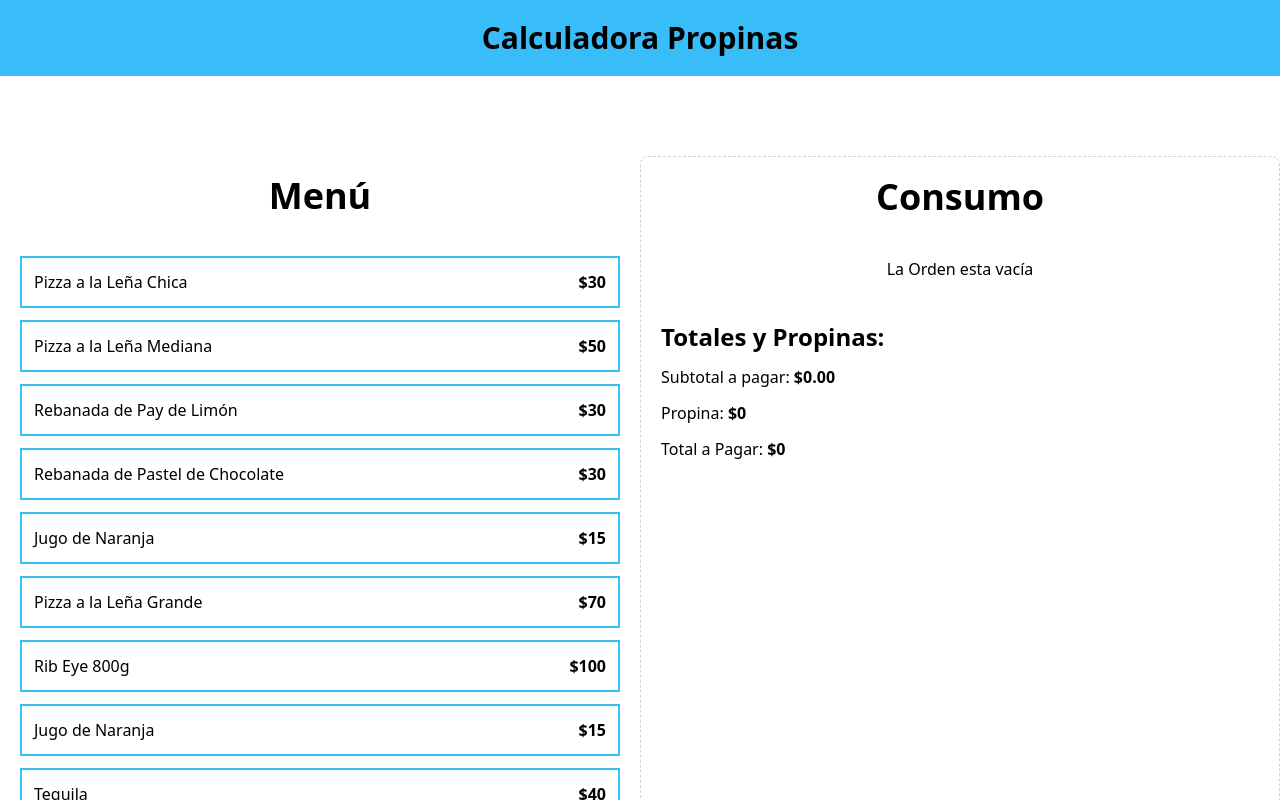
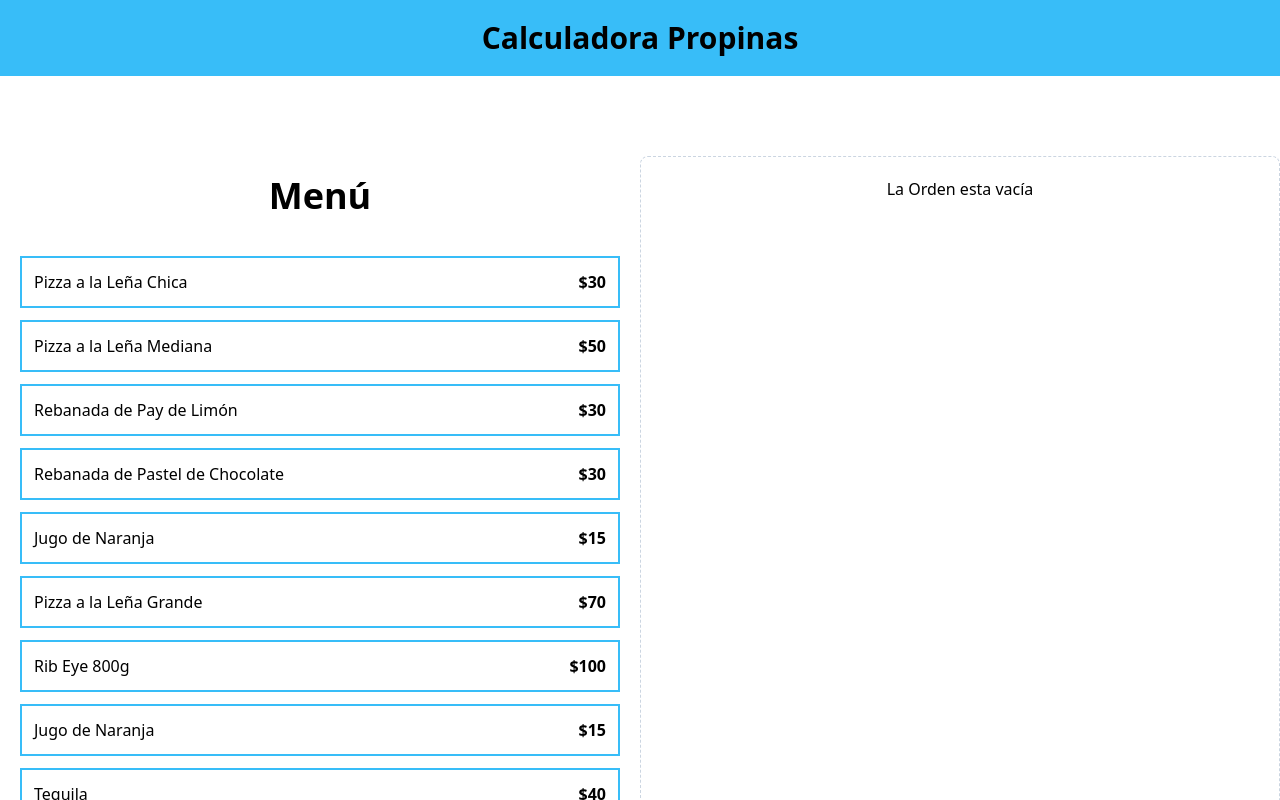
Before and after one commit to Enyel04/CalculadoraPropinas, a React (Vite) app: page / in a window 1280 px wide. Shown: the top 800 px of the page. Built offline with nearby package versions, Linux system fonts and the light colour scheme.

Commit message:
Terminando calculadora de Propinas

```diff
--- a/src/App.tsx
+++ b/src/App.tsx
@@ -1,12 +1,14 @@
 import MenuItem from "./components/MenuItem"
 import OrderContents from "./components/OrderContents"
 import OrderTotals from "./components/OrderTotals"
+
+import TipPorcentajeForm from "./components/TipPorcentajeForm"
 import { menuItems } from "./data/db"
 import useOrder from "./hooks/useOrder"
 
 function App() {
 
-  const {order,addItem,removeItem}=useOrder()
+  const {order,addItem,removeItem,tip,setTip, placeOrder}=useOrder()
 
   return (
     <>
@@ -38,15 +40,31 @@
         </div>
 
           <div className="border border-dashed border-slate-300 p-5 rounded-lg space-y-10">
-                  <OrderContents
+
+            {order.length>0 ?(
+              <>
+                <OrderContents
                   order={order}
                   removeItem={removeItem}
-                  ></OrderContents>
+                  />
+
+                  <TipPorcentajeForm
+                  setTip={setTip}
+                  tip={tip}
+                  />
 
 
                   <OrderTotals
                   order={order}
+                  tip={tip}
+                  placeOrder={placeOrder}
                    />
+              </>
+
+            ) : (
+              <p className=" text-center"> La Orden esta vacía</p>
+            )}
+
 
 
           </div>
--- a/src/components/OrderContents.tsx
+++ b/src/components/OrderContents.tsx
@@ -12,10 +12,7 @@
         <h2 className=' font-black  text-4xl text-center'> Consumo</h2>
 
         <div className="space-y-3 mt-10">
-            {order.length===0 ?
-                <p className=" text-center"> La Orden esta vacía</p>
-            :  (
-                order.map(item=>(
+            { order.map(item=>(
                     <div
                         key={item.id}
                         className=" flex  justify-between border-t border-gray-200  py-5  peer-last-of-type:end items-center"
@@ -36,7 +33,7 @@
                 ))  //El operador ternario evalua si hay elemento o no, al ver que hay los va agregando
 
 
-            )
+
             }
 
         </div>
--- a/src/components/OrderTotals.tsx
+++ b/src/components/OrderTotals.tsx
@@ -4,13 +4,20 @@
 import { formatCurrency } from '../helpers'
 
 type OrderTotalProps={
-  order:OrderItem[]
+  order:OrderItem[],
+  tip:number,
+  placeOrder: () =>void
+
 }
 
-export default function OrderTotals( {order}:OrderTotalProps) {
+export default function OrderTotals( {order,tip,placeOrder}:OrderTotalProps) {
 
   const subTotalAmmount = useMemo(() =>order.reduce((total,item)=>total +
   (item.cantidad *item.price),0),[order])
+
+  const tipAmount= useMemo(()=>subTotalAmmount * tip,[tip,order])
+  const totalAmount= useMemo(()=>subTotalAmmount +tipAmount,[tip,order])
+
   return (
   <>
 
@@ -21,16 +28,22 @@
         </p>
 
         <p>Propina:
-            <span className=' font-bold'> $0</span>
+            <span className=' font-bold'> {formatCurrency(tipAmount)}</span>
         </p>
 
         <p>Total a Pagar:
-            <span className=' font-bold'> $0</span>
+            <span className=' font-bold'> {formatCurrency(totalAmount)}</span>
         </p>
 
     </div>
 
-    <button></button>
+    <button
+    className=' w-full  bg-black p-3 uppercase text-white font-bold mt-10 disabled:opacity-10'
+    disabled={totalAmount===0}
+    onClick={placeOrder}
+    >
+      Guardar Orden
+    </button>
 
   </>
   )
--- /dev/null
+++ b/src/components/TipPorcentajeForm.tsx
@@ -0,0 +1,52 @@
+import type { Dispatch, SetStateAction } from "react"
+
+const tipOptions = [
+    {
+      id: 'tip-10',
+      value: .10,
+      label: '10%'
+    },
+    {
+      id: 'tip-20',
+      value: .20,
+      label: '20%'
+    },
+    {
+      id: 'tip-50',
+      value: .50,
+      label: '50%'
+    },
+  ]
+
+  type TipPorcentajeFormProps ={
+
+    setTip: Dispatch<SetStateAction<number>>,
+    tip:number
+  }
+
+  //Recorar siempre agregar los elementos dentro de la funcion, es como POO
+
+export default function TipPorcentajeForm({setTip,tip}:TipPorcentajeFormProps) {
+  return (
+    <div>
+      <h3 className=" font-black text-2xl">Propina:</h3>
+
+      <form >
+        {tipOptions.map(tipOption=>(
+            <div key={tipOption.id} className="flex gap-2">
+                <label htmlFor={tipOption.id}>{tipOption.label}</label>
+                <input
+                    type="radio"
+                    name="tip"
+                    value={tipOption.value}
+                    id={tipOption.id}
+                    onChange={e=> setTip(+e.target.value)}
+                    checked={tipOption.value===tip}
+                    />
+            </div>
+        ))}
+
+      </form>
+    </div>
+  )
+}
--- a/src/hooks/useOrder.ts
+++ b/src/hooks/useOrder.ts
@@ -6,6 +6,8 @@
 export default function useOrder() {
 
     const [order,setOrder] = useState <OrderItem[]>([])
+
+    const [tip,setTip] =useState(0)
 
 
 
@@ -39,10 +41,20 @@
 
     }
 
+    const placeOrder= () => {
+
+        setOrder([])
+        setTip(0)
+
+    }
+
 
     return{
         order,
+        tip,
+        setTip,
         addItem,
-        removeItem
+        removeItem,
+        placeOrder
     }
 }
```
